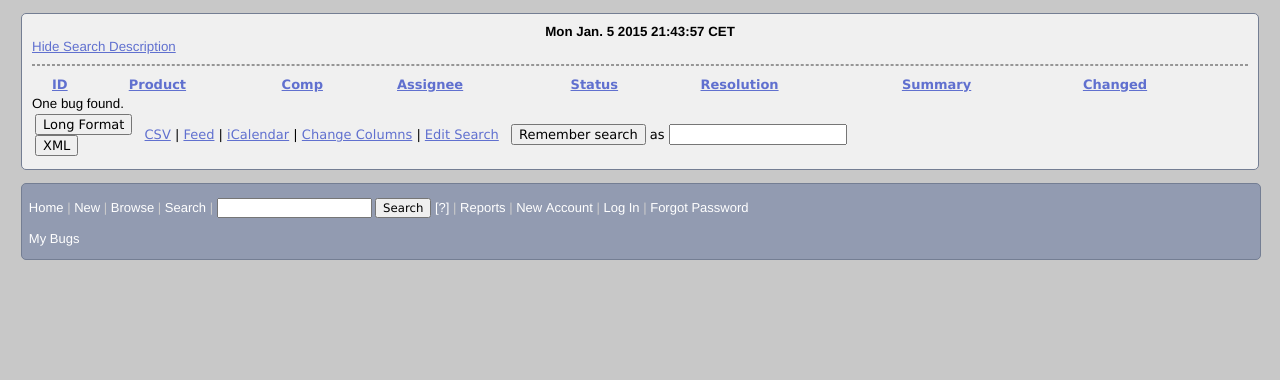
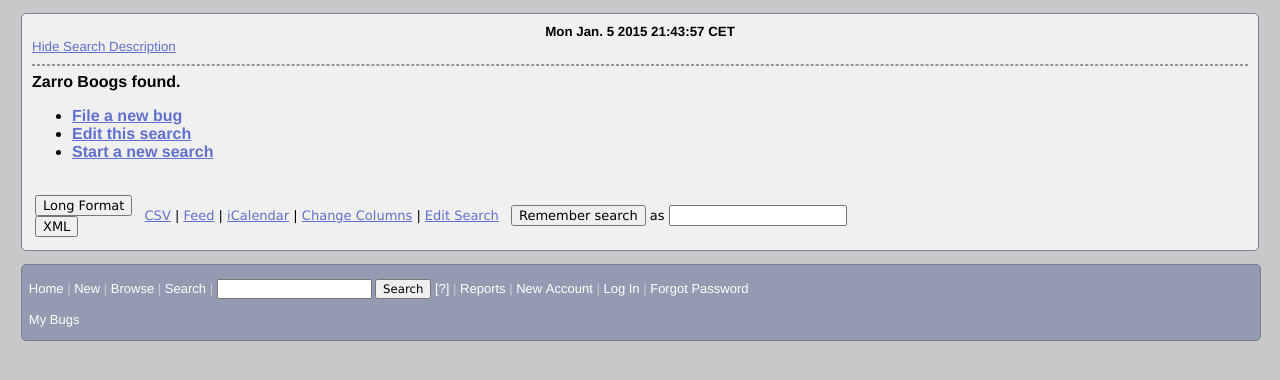
Before and after one commit to linovia/django-bug-hipster, a Django app: template bughipster/website/templates/bug_list.html in a window 1280 px wide. Shown: the part 71-451 px from the top of the page. Run offline with Django 3.2, Linux system fonts and the light colour scheme; the template is opened without the code that fills it, so the values that code supplies are empty.

Commit message:
Better display for empty bug list.

```diff
--- a/bughipster/website/templates/bug_list.html
+++ b/bughipster/website/templates/bug_list.html
@@ -119,6 +119,7 @@
 
 <hr>
 
+{% if bug_list %}
 <table class="bz_buglist" cellspacing="0" cellpadding="4" width="100%">
   <tbody>
     <tr class="bz_buglist_header bz_first_buglist_header">
@@ -176,6 +177,19 @@
 <span class="bz_result_count">
       One bug found.
 </span>
+
+{% else %}
+<span class="bz_result_count">
+  <span class="zero_results">Zarro Boogs found.</span>
+</span>
+
+<ul class="zero_result_links">
+  <li><a href="{% url 'front:create-bug' %}">File a new bug</a></li>
+  <li><a href="{% url 'front:view-query' %}?bug_status=__open__&amp;list_id=34&amp;query_format=specific">Edit this search</a></li>
+  <li><a href="{% url 'front:view-query' %}">Start a new search</a></li>
+</ul>
+{% endif %}
+
 <br>
 
 <table>
```
